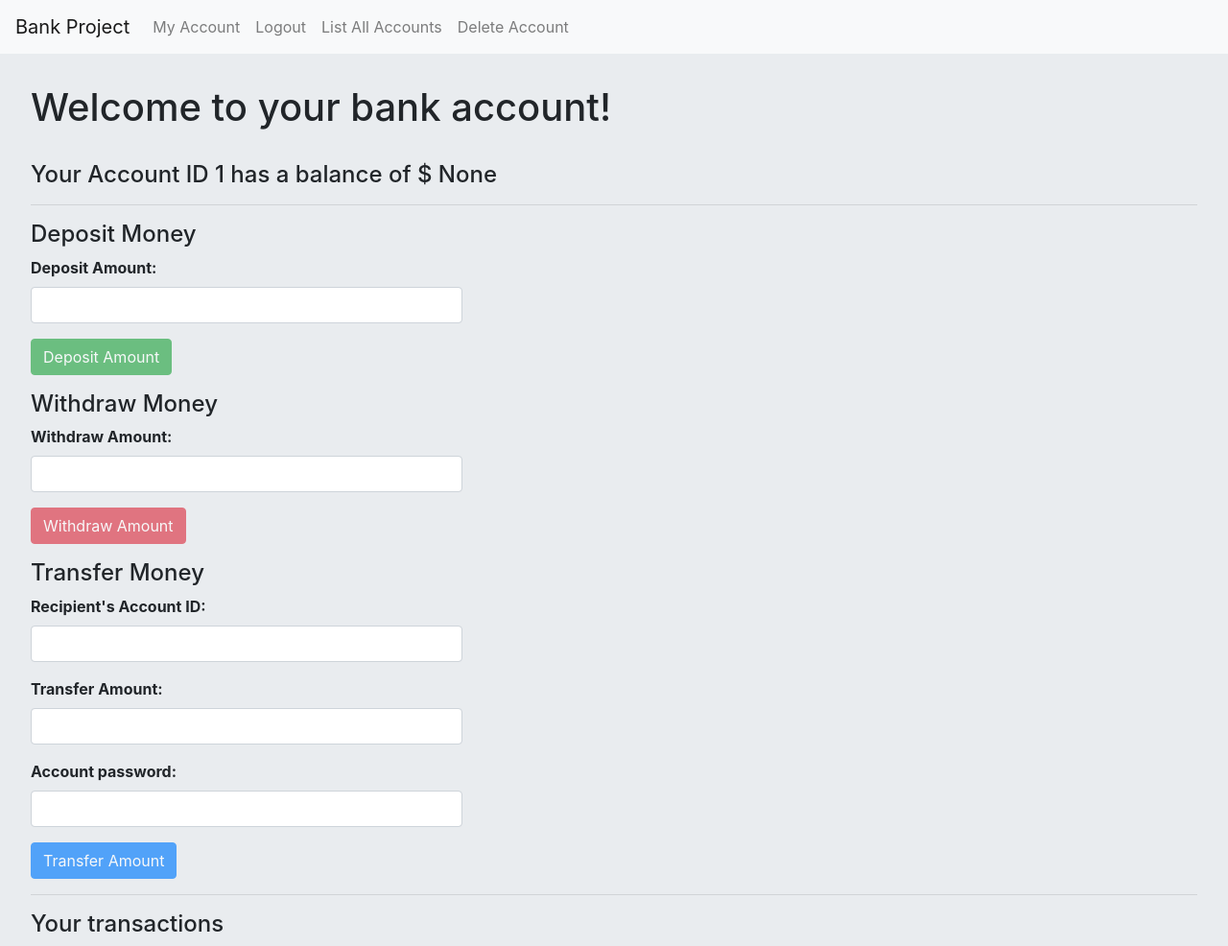
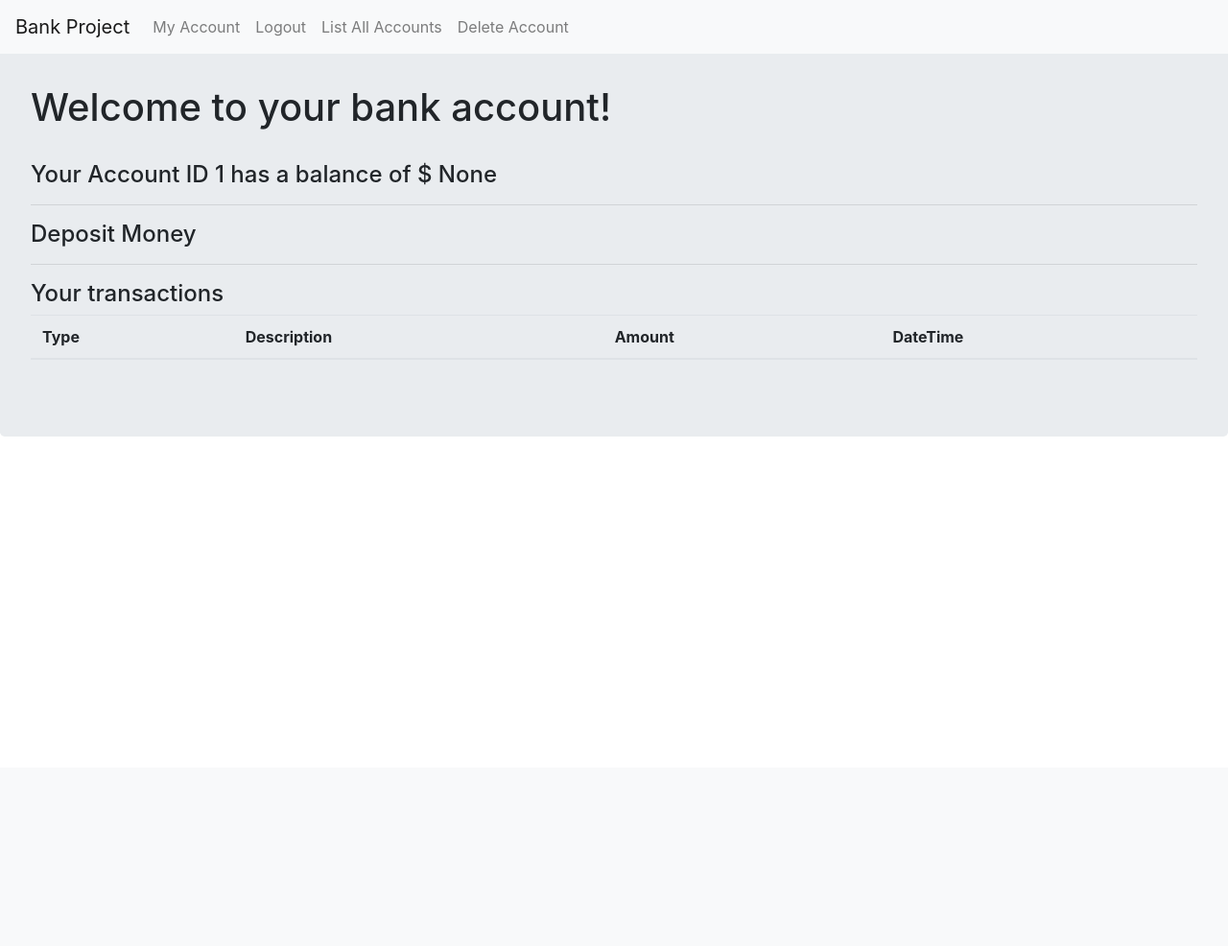
Before and after one commit to Alex-ley/Flask-banking-app, a Flask app: template templates/my_account.html in a window 1280 px wide. Shown: the top 986 px of the page at 96% size. After the commit the page ends 455 px from the top, so only its background shows below. Run offline with Flask 2, Linux system fonts and the light colour scheme; the template is opened without the code that fills it: values that come from a table or form of the project are taken from there, others are empty; the visitor is signed in with stand-in values (Sample User, id 1); data comes from the database, SQL or seed files in the repository; some libraries are stand-ins or nearby versions.

Commit message:
testing which form produces error

```diff
--- a/templates/my_account.html
+++ b/templates/my_account.html
@@ -8,7 +8,7 @@
         <h4>Your Account ID {{ account.id }} has a balance of $ {{ account.balance }}</h4>
         <hr>
         <h4>Deposit Money</h4>
-        <div style="max-width: 450px;">
+        <!-- <div style="max-width: 450px;">
           <form method="POST">
             {{ deposit_form.hidden_tag()}}
             <div class="form-group">
@@ -64,7 +64,7 @@
             </div>
             {{ transfer_form.transfer(disabled=True, class="btn btn-primary") }}
           </form>
-        </div>
+        </div> -->
         <hr>
         <h4>Your transactions</h4>
         <table class="table">
```
